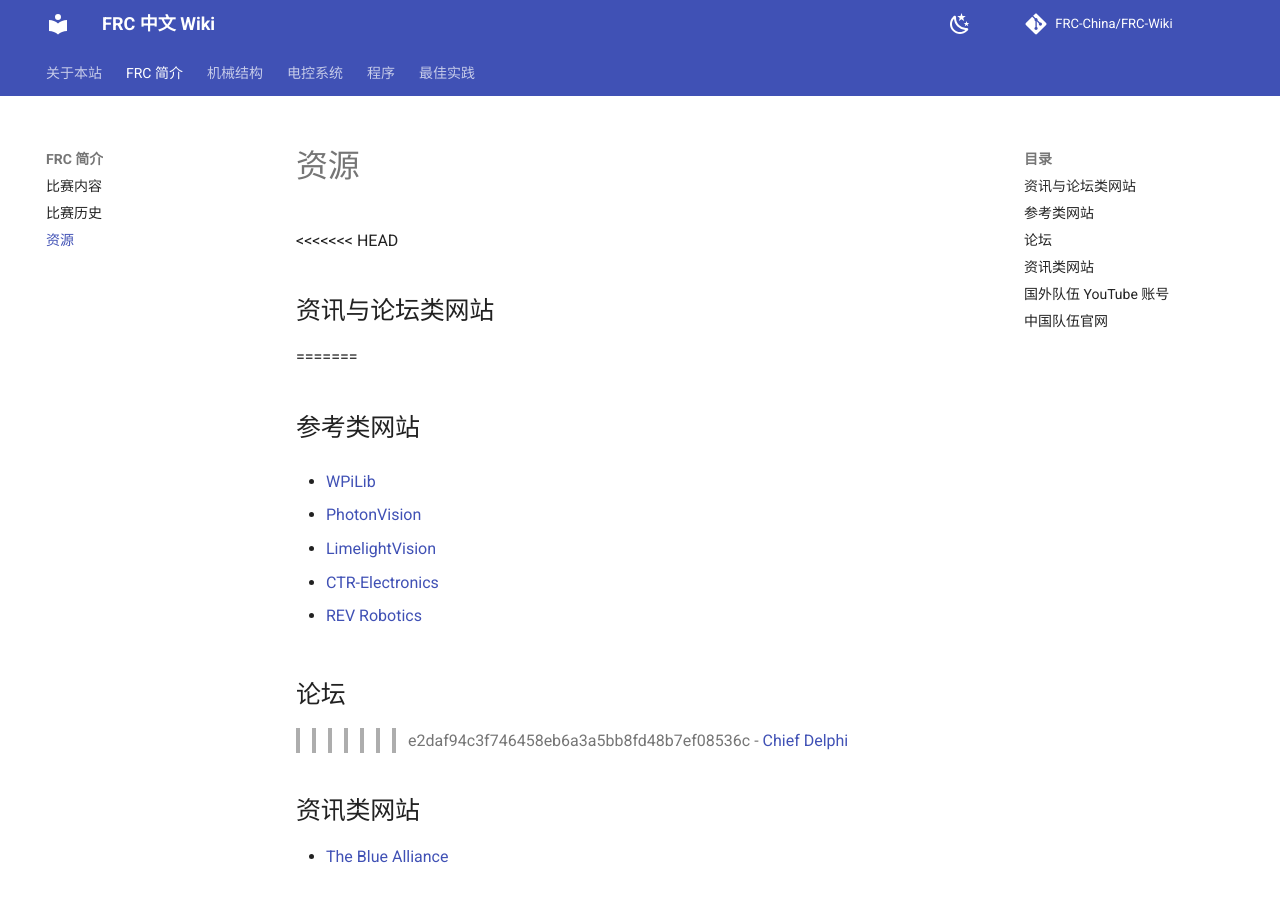
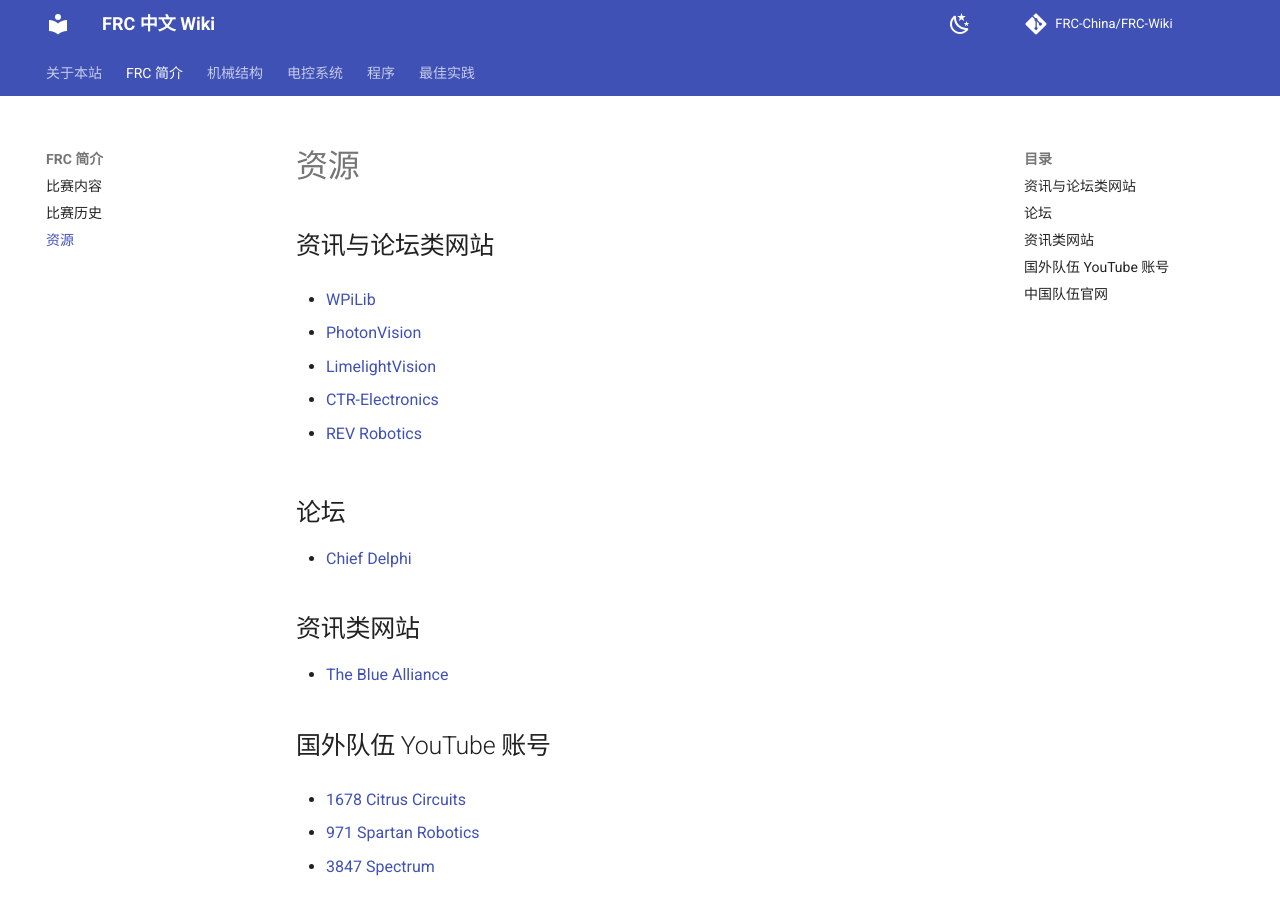
Before and after one commit to FRC-China/FRC-Wiki, an MkDocs documentation site: the page built from docs/intro/resources.md, in a window 1280 px wide and 900 px high. Built offline with MkDocs 1.6.1 and Material for MkDocs 9.7.7, drawn with Linux system fonts in a browser that asks for light colours; comment, search, counter and statistics services are not loaded.

Commit message:
fix(intro/resources): 删除git操作的余留指示字符

```diff
--- a/docs/intro/resources.md
+++ b/docs/intro/resources.md
@@ -1,9 +1,6 @@
 # 资源
 
-<<<<<<< HEAD
 ## 资讯与论坛类网站
-=======
-## 参考类网站
 
 - [WPiLib](https://wpilib.org/)
 
@@ -17,7 +14,6 @@
 
 ## 论坛
 
->>>>>>> e2daf94c3f746458eb6a3a5bb8fd48b7ef08536c
 - [Chief Delphi](https://www.chiefdelphi.com)
 
 ## 资讯类网站
```
